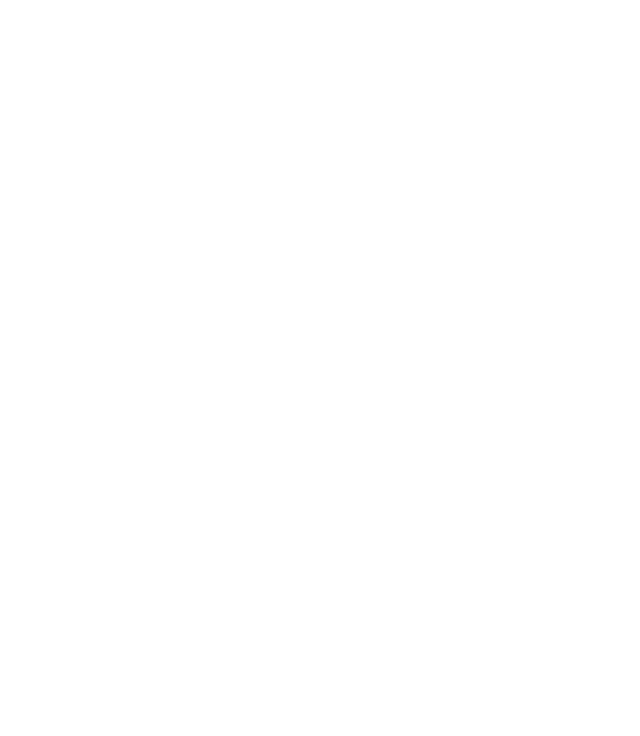
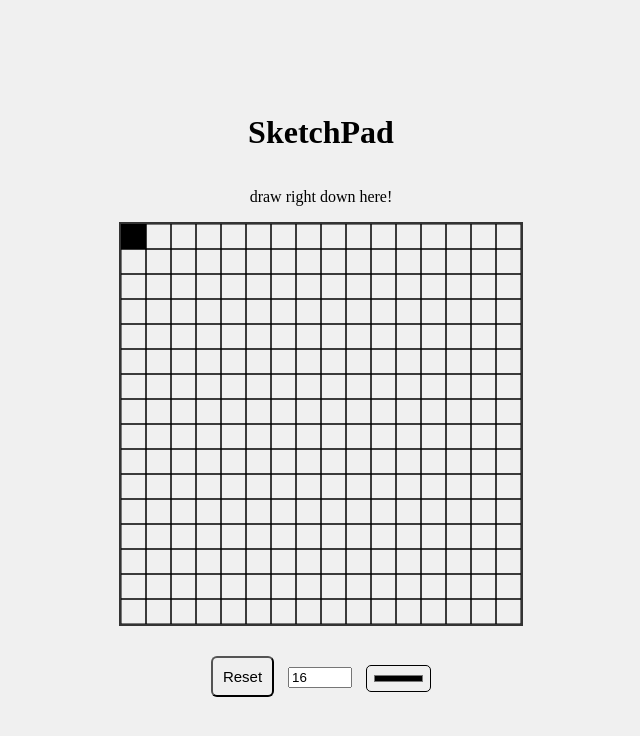
Before and after one commit to ajbenc/Etch-a-Sketch, a plain HTML site: page Main body/index.html in a window 1280 px wide. Shown: the whole page, without its empty margins (319-959 px from the left). Drawn offline with Linux system fonts and the light colour scheme.

Commit message:
finished Javacript logic code for the sketch project

```diff
--- a/Main body/index.html
+++ b/Main body/index.html
@@ -7,10 +7,20 @@
     <title>Sketch project</title>
 </head>
 <body>
+    <div class="mainBody">
+    <h1>SketchPad</h1>
+    <p>draw right down here!</p>
+    </div>
 
+    <div id="container">
+        <canvas id="sketch" width="400" height="400"></canvas>
+    </div>
 
-
-
+    <div id="buttonMix">
+    <button id="reset">Reset</button>
+    <input type="number" placeholder="Grid-size" id="size" min="1" max="100" value="16"/>
+    <input type="color" id="colorPicker" />
+    </div>
     <script src="index.js"></script>
 </body>
 </html>
--- a/Main body/index.js
+++ b/Main body/index.js
@@ -0,0 +1,87 @@
+const container = document.querySelector("#container");
+const colorPicker = document.querySelector("#colorPicker");
+const gridSize = document.querySelector("#size");
+const resetBtn = document.querySelector("#reset");
+const theCanvas = document.querySelector("#sketch");
+const ctx = theCanvas.getContext("2d");
+
+let currentColor = "black";
+let currentX = 0;
+let currentY = 0;
+let gridCellSize = theCanvas.width / gridSize.value;
+
+// Change the color of the picker
+colorPicker.addEventListener("change", (event) => {
+    currentColor = event.target.value;
+});
+
+// Drawing on the canvas grid
+function drawGrid(size) {
+    gridCellSize = theCanvas.width / size;
+    ctx.clearRect(0, 0, theCanvas.width, theCanvas.height);
+
+    for (let x = 0; x < size; x++) {
+        for (let y = 0; y < size; y++) {
+            ctx.strokeRect(x * gridCellSize, y * gridCellSize, gridCellSize, gridCellSize);
+        }
+    }
+
+    // Reset cursor to the top-left corner
+    currentX = 0;
+    currentY = 0;
+    drawCursor();
+}
+
+// Function to draw the cursor
+function drawCursor() {
+    ctx.fillStyle = currentColor;
+    ctx.fillRect(currentX * gridCellSize, currentY * gridCellSize, gridCellSize, gridCellSize);
+}
+
+// Function to move the cursor and draw
+function moveCursor(dx, dy) {
+    // Erase the current cursor
+    ctx.clearRect(currentX * gridCellSize, currentY * gridCellSize, gridCellSize, gridCellSize);
+
+    // Draw the cell with the selected color
+    ctx.fillStyle = currentColor;
+    ctx.fillRect(currentX * gridCellSize, currentY * gridCellSize, gridCellSize, gridCellSize);
+
+    // Update cursor position
+    currentX = Math.min(Math.max(currentX + dx, 0), gridSize.value - 1);
+    currentY = Math.min(Math.max(currentY + dy, 0), gridSize.value - 1);
+
+    // Draw the new cursor
+    drawCursor();
+}
+
+// Event listener for keydown events
+document.addEventListener("keydown", (event) => {
+    switch (event.key) {
+        case "ArrowUp":
+            moveCursor(0, -1);
+            break;
+        case "ArrowDown":
+            moveCursor(0, 1);
+            break;
+        case "ArrowLeft":
+            moveCursor(-1, 0);
+            break;
+        case "ArrowRight":
+            moveCursor(1, 0);
+            break;
+    }
+});
+
+// Reset button functionality
+resetBtn.addEventListener("click", () => {
+    drawGrid(parseInt(gridSize.value));
+});
+
+// Initial grid setup
+drawGrid(parseInt(gridSize.value));
+
+// Redraw the grid when grid size changes
+gridSize.addEventListener("change", () => {
+    drawGrid(parseInt(gridSize.value));
+});
--- a/Main body/style.css
+++ b/Main body/style.css
@@ -0,0 +1,53 @@
+body {
+    display: flex;
+    justify-content: center;
+    flex-direction: column;
+    align-items: center;
+    block-size: 100vh;
+    background-color: #f0f0f0;
+    margin: 0;
+}
+
+button {
+    margin: 10px;
+    padding: 10px;
+    font-size: 15px;
+    cursor: pointer;
+    border-radius: 6px;
+  }
+
+#colorPicker {
+    cursor: pointer;
+    padding: 5px;
+    margin: 10px;
+    border-radius: 5px;
+    inline-size: 65px;
+}
+
+#size {
+    cursor: pointer;
+}
+
+.mainBody {
+    display: flex;
+    flex-direction: column;
+    align-items: center;
+    justify-content: center;
+}
+
+#container {
+    display: grid;
+    grid-template-columns: repeat(16, 1fr);
+    inline-size: 400px;
+    border: 2px solid #333;
+    margin-block-end: 20px;
+}
+
+.grid-item {
+    border: 1px solid #ddd;
+    background-color: white;
+}
+
+.grid-item:hoover {
+    background-color: black;
+}
```
